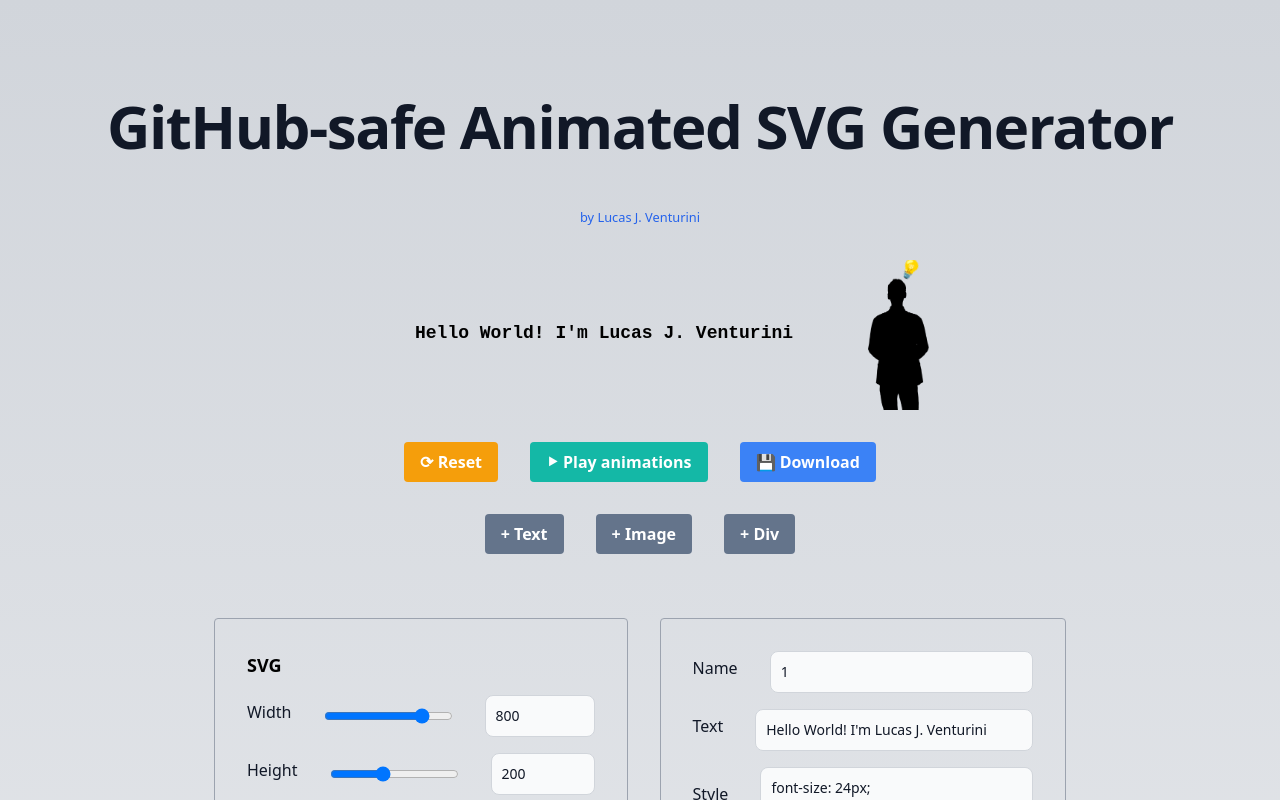
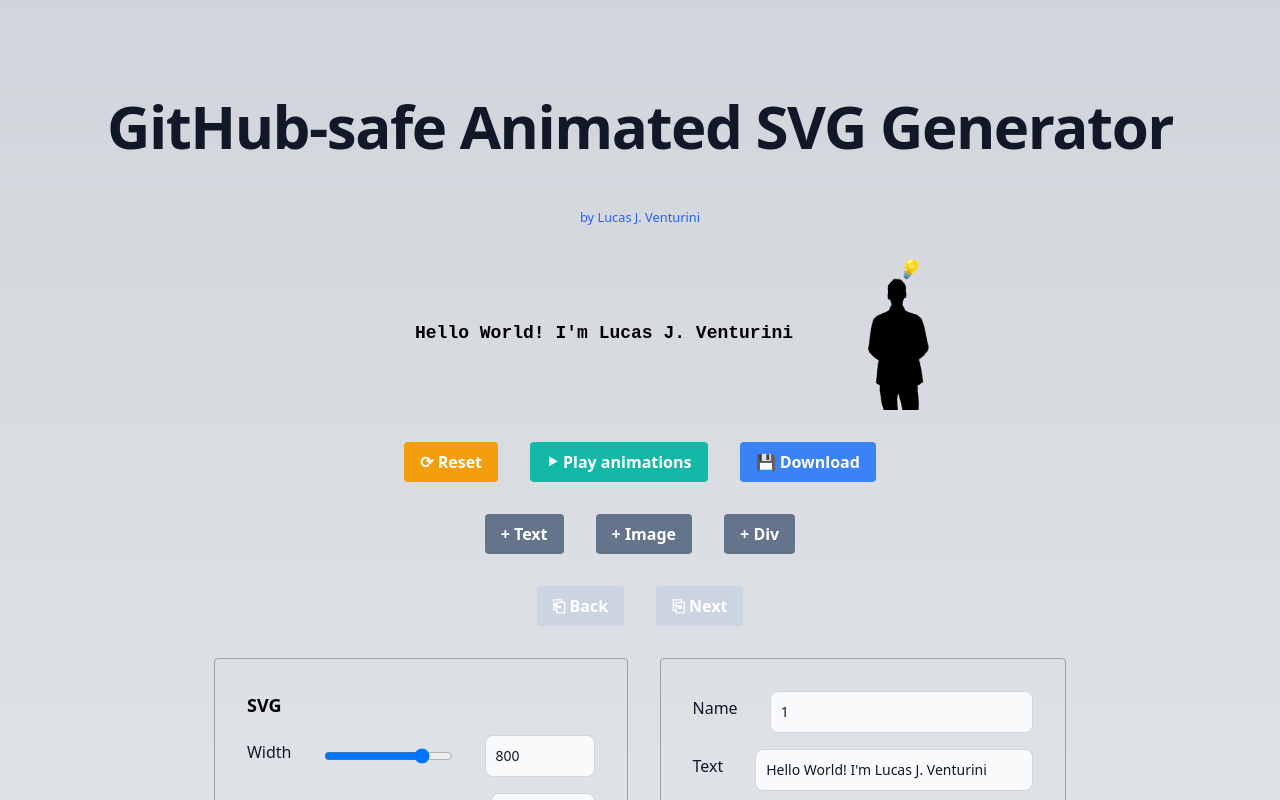
Before and after one commit to difuoan/git-banner-generator, a Next.js app: page / in a window 1280 px wide. Shown: the top 800 px of the page. Built offline with nearby package versions, Linux system fonts and the light colour scheme.

Commit message:
disabled some buttons while debouncing to keep state intact

```diff
--- a/src/pages/index.tsx
+++ b/src/pages/index.tsx
@@ -13,6 +13,7 @@ import { HistoryElement } from "@/types/history";
 import { debounce } from "lodash";
 
 export default function Home() {
+  const [debouncing, setDebouncing] = useState(false);
   const [presetToUse, setPresetToUse] = useState(0);
   const [historyIndex, setHistoryIndex] = useState(0);
   const [displaySvg, setDisplaySvg] = useState(true);
@@ -138,7 +139,12 @@ export default function Home() {
     setSvgWidth(histEle.width);
     setHistoryIndex(index);
   };
-  const addHistoryElement = debounce((historyElement: HistoryElement) => {
+  const addHistoryElement = (historyElement: HistoryElement) => {
+    setDebouncing(true);
+    addHistoryElementDebounced(historyElement);
+  };
+  const addHistoryElementDebounced = debounce(
+    (historyElement: HistoryElement) => {
       let remainingHistory = history;
       const newIndx = historyIndex + 1;
       const cutHistory: boolean = newIndx < history.length;
@@ -147,33 +153,16 @@ export default function Home() {
       }
       setHistory([...remainingHistory, historyElement]);
       setHistoryIndex(newIndx);
-  }, 1000);
+      setDebouncing(false);
+    },
+    1000
+  );
   const resetHistory = () => {
     setHistory([]);
     setHistoryIndex(0);
   };
 
   // HTML
-  let nextBtn = null;
-  if (history.length > 0 && historyIndex < history.length - 1) {
-    nextBtn = (
-      <Button
-        label="&#9112; Next"
-        onClick={() => timeTravel(historyIndex + 1)}
-        color="slate"
-      />
-    );
-  }
-  let prevBtn = null;
-  if (historyIndex > 0) {
-    prevBtn = (
-      <Button
-        label="&#9111; Back"
-        onClick={() => timeTravel(historyIndex - 1)}
-        color="slate"
-      />
-    );
-  }
   const settings = elements.map((ele, inde) =>
     mapSettingsElement(
       ele,
@@ -232,6 +221,7 @@ export default function Home() {
       {/* BUTTONS */}
       <div className={"flex flex-row gap-8"}>
         <Button
+          disabled={debouncing}
           label="&#10227; Reset"
           onClick={() => resetState()}
           color="amber"
@@ -241,7 +231,11 @@ export default function Home() {
           onClick={playAnimations}
           color="teal"
         />
-        <Button label="&#128190; Download" onClick={downloadSvg} />
+        <Button
+          label="&#128190; Download"
+          onClick={downloadSvg}
+          disabled={debouncing}
+        />
       </div>
       <div className={"flex flex-row gap-8"}>
         <Button label="&#43; Text" onClick={addText} color="slate" />
@@ -249,8 +243,21 @@ export default function Home() {
         <Button label="&#43; Div" onClick={addDiv} color="slate" />
       </div>
       <div className={"flex flex-row gap-8"}>
-        {prevBtn}
-        {nextBtn}
+        <Button
+          disabled={debouncing || historyIndex <= 0}
+          label="&#9111; Back"
+          onClick={() => timeTravel(historyIndex - 1)}
+          color="slate"
+        />
+        <Button
+          disabled={
+            debouncing ||
+            !(history.length > 0 && historyIndex < history.length - 1)
+          }
+          label="&#9112; Next"
+          onClick={() => timeTravel(historyIndex + 1)}
+          color="slate"
+        />
       </div>
       {/* SETTINGS */}
       <div className="flex flex-row gap-8 flex-wrap content-center justify-center">
```
Lines whose indentation alone changed are shown as unchanged.
